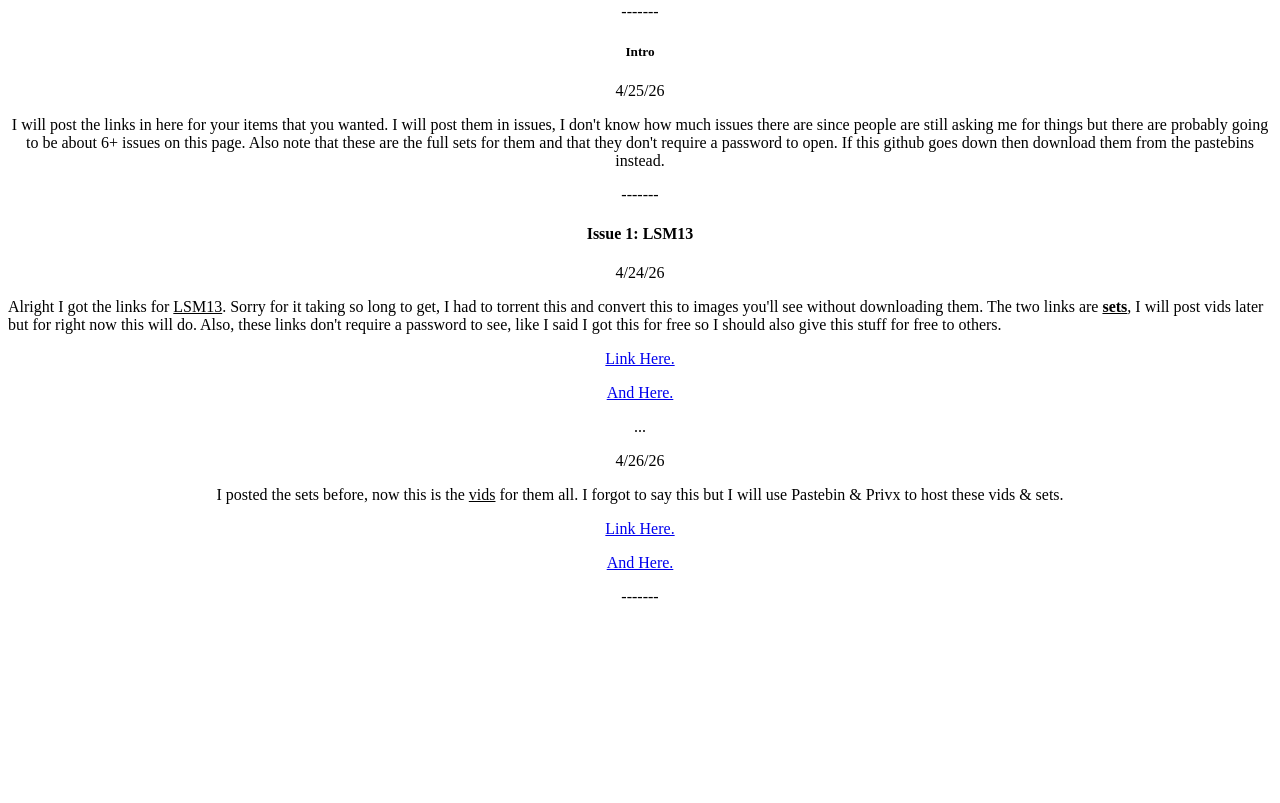
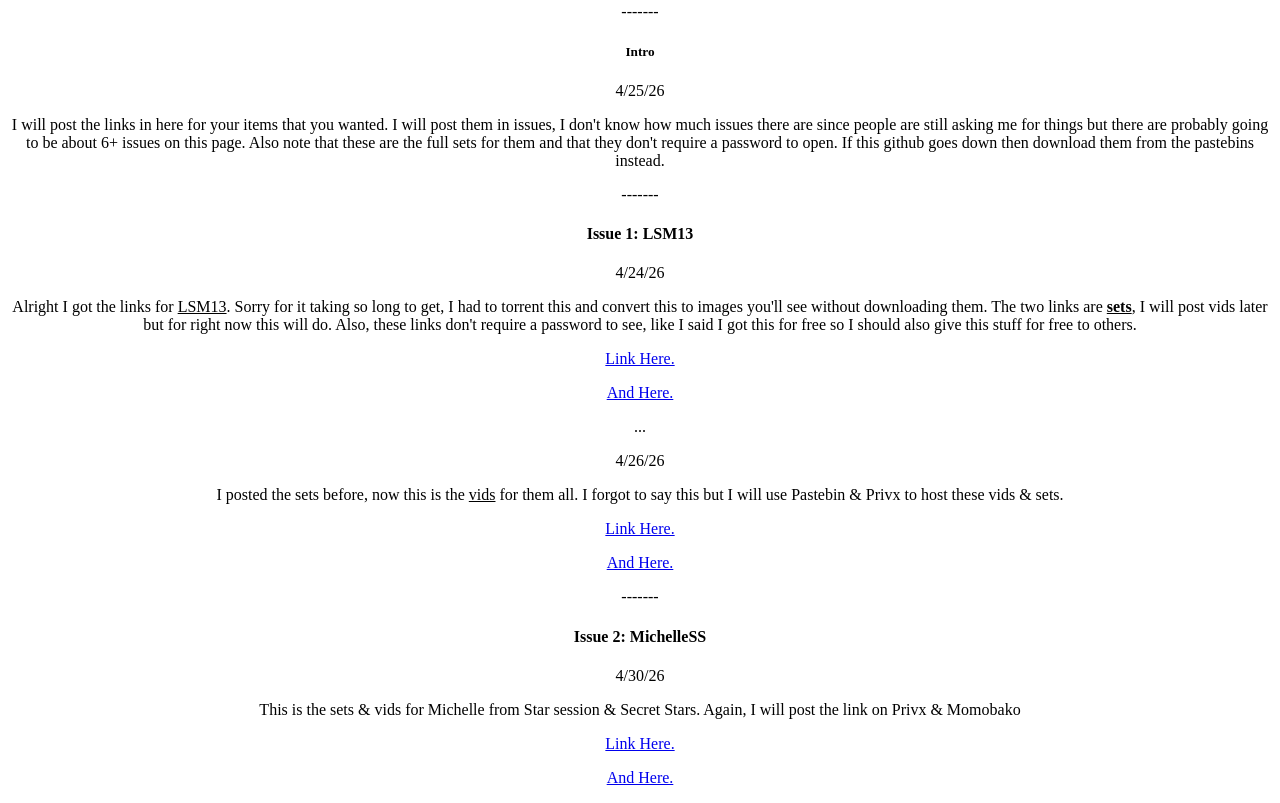
Before and after one commit to DirtyRaggg/AnonMooseVids, a plain HTML site: page index.html in a window 1280 px wide. Shown: the part 471-1274 px from the top of the page. Before the commit the page ends 1093 px from the top, so only its background shows below. Drawn offline with Linux system fonts and the light colour scheme.

Commit message:
Update index.html

```diff
--- a/index.html
+++ b/index.html
@@ -17,7 +17,7 @@
     <p><center>-------</center></p>
     <p><center><h4>Issue 1: LSM13</h4></center></p>
     <p><center>4/24/26</center></p>
-    <p><center></center>Alright I got the links for <u>LSM13</u>. Sorry for it taking so long to get, I had to torrent this and convert this to images you'll see without downloading them. The two links are <b><u>sets</u></b>, I will post vids later but for right now this will do. Also, these links don't require a password to see, like I said I got this for free so I should also give this stuff for free to others.</center></p>
+    <p><center>Alright I got the links for <u>LSM13</u>. Sorry for it taking so long to get, I had to torrent this and convert this to images you'll see without downloading them. The two links are <b><u>sets</u></b>, I will post vids later but for right now this will do. Also, these links don't require a password to see, like I said I got this for free so I should also give this stuff for free to others.</center></p>
     <p><center><a href="https://paste.momobako.com/?1a869ca9ee009d4f#Hmt9mv98WhmcDJAzTUXpXX8hiriQkAHhQ69qS5N3cGnd">Link Here.</center></a></p>
     <p><center><a href="https://privx.li/2QWCMJNVm">And Here.</center></a></p>
     <p><center>...</center></p>
@@ -26,5 +26,10 @@
     <p><center><a href="https://paste.momobako.com/?0813c279a99afd55#GSYURUhBj9gviGVze8Xsu5CRvsb9WLKg598u6Q5xvVtX">Link Here.</a></p>
         <p><center><a href="https://privx.li/2SZzHdKFO">And Here.</a></center></p>
     <p><center>-------</center></p>
+    <p><Center><h4>Issue 2: MichelleSS</h4></Center></p>
+    <p><center>4/30/26</center></p>
+    <p><center>This is the sets & vids for Michelle from Star session & Secret Stars. Again, I will post the link on Privx & Momobako</center></p>
+    <p><center><a href="https://paste.momobako.com/?1f122a857d3f291d#H8TRwEeG2yHLfVGtRMGHSrjGMmdcVDs2vkfpn6pWWt7Z">Link Here.</a></center></p>
+    <p><center><a href="https://privx.li/2XVQgJHtS">And Here.</a></center></p>
 </body>
 </html>
```
